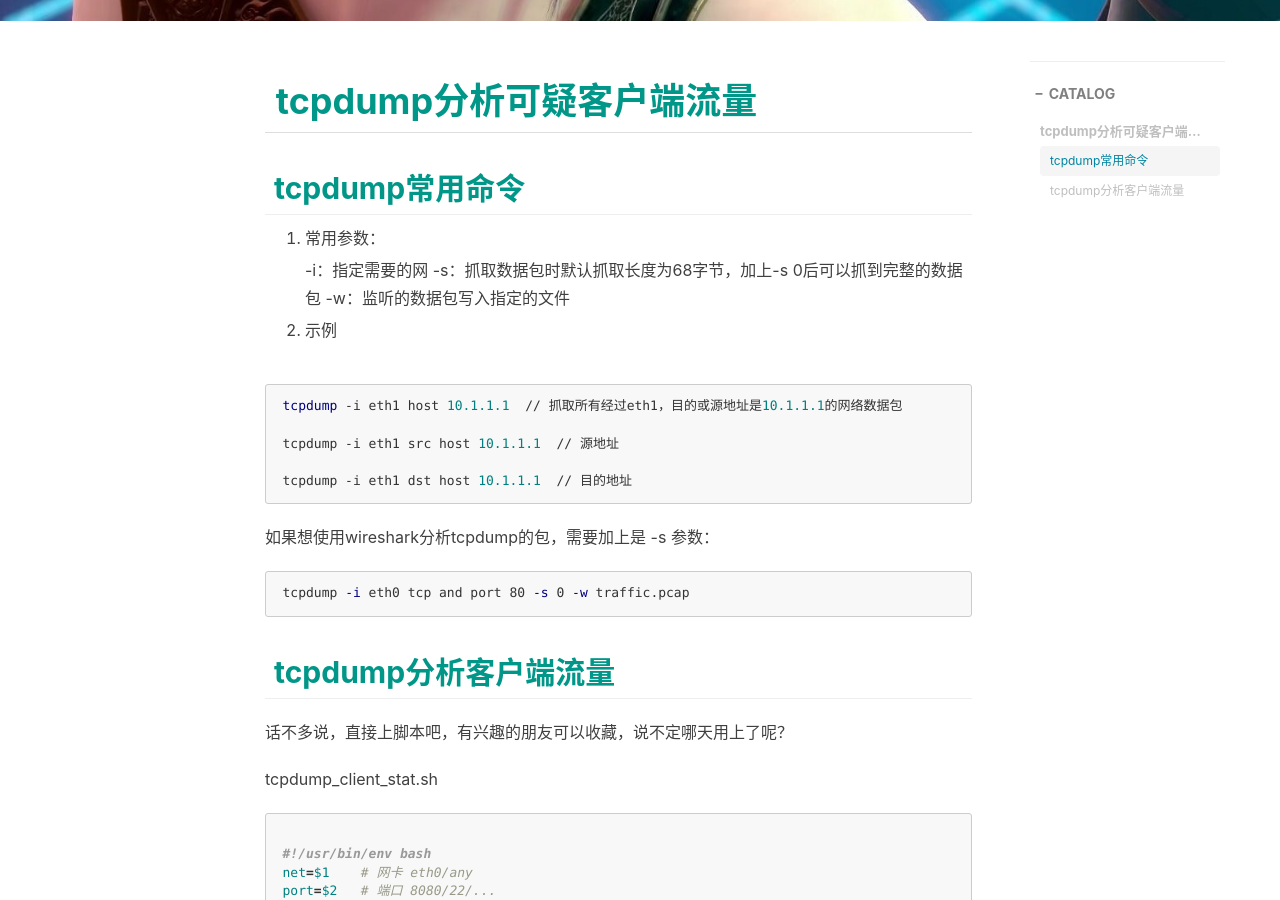
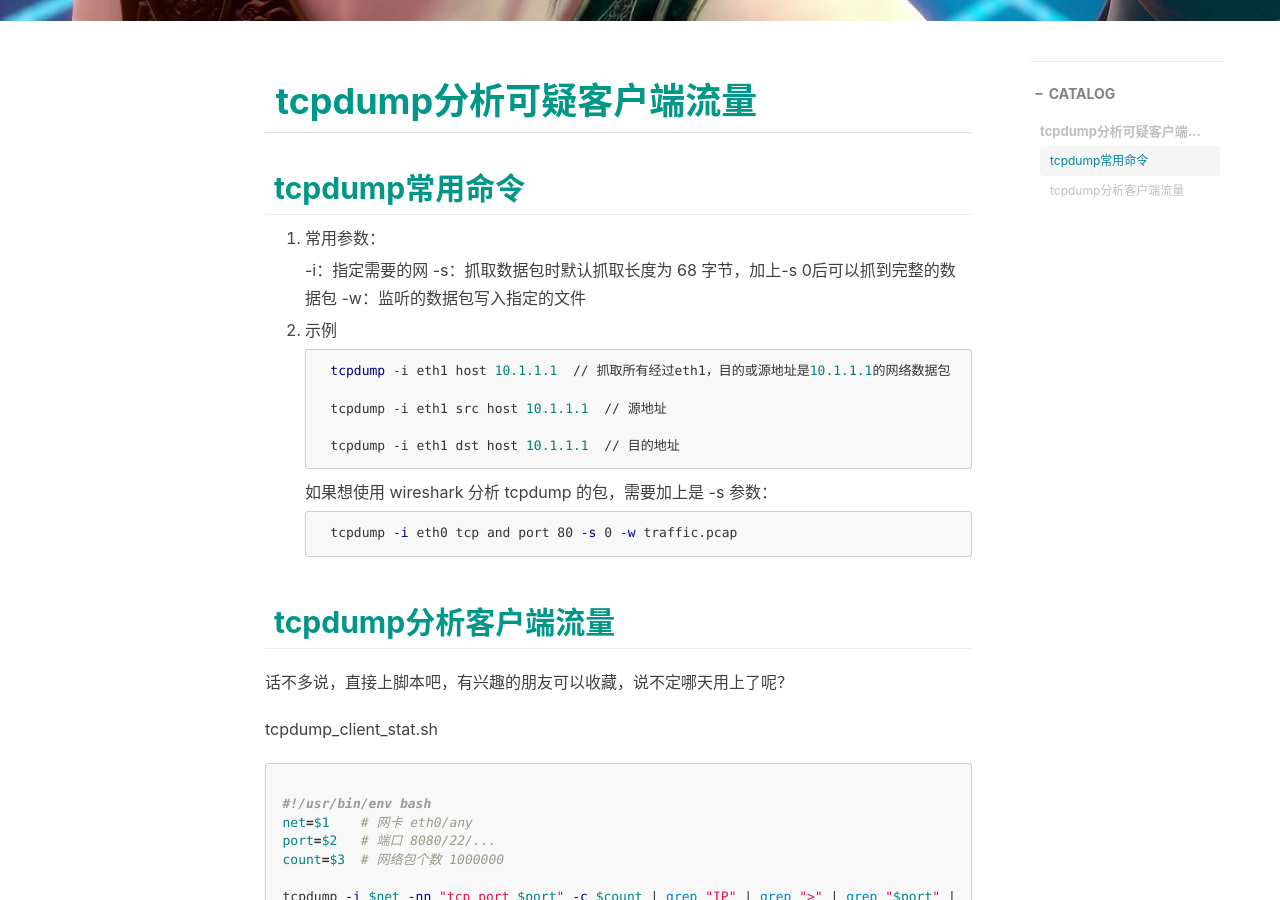
Before and after one commit to wangyapu/wangyapu.github.io, a Jekyll site: the page built from _posts/2020-05-26-tcpdump_client_stat.md, in a window 1280 px wide and 900 px high, scrolled down 613 px. Built offline with Jekyll 4.4.1, drawn with Linux system fonts in a browser that asks for light colours; nearby versions of some CDN libraries; comment, search, counter and statistics services are not loaded.

````diff
--- a/_posts/2020-05-26-tcpdump_client_stat.md
+++ b/_posts/2020-05-26-tcpdump_client_stat.md
@@ -16,24 +16,24 @@ tags:
 1. 常用参数：
 
     -i：指定需要的网
-    -s：抓取数据包时默认抓取长度为68字节，加上-s 0后可以抓到完整的数据包
+    -s：抓取数据包时默认抓取长度为 68 字节，加上-s 0后可以抓到完整的数据包
     -w：监听的数据包写入指定的文件
 
 2. 示例
 
-```
-tcpdump -i eth1 host 10.1.1.1  // 抓取所有经过eth1，目的或源地址是10.1.1.1的网络数据包
+    ```
+    tcpdump -i eth1 host 10.1.1.1  // 抓取所有经过eth1，目的或源地址是10.1.1.1的网络数据包
 
-tcpdump -i eth1 src host 10.1.1.1  // 源地址
+    tcpdump -i eth1 src host 10.1.1.1  // 源地址
 
-tcpdump -i eth1 dst host 10.1.1.1  // 目的地址
-```
+    tcpdump -i eth1 dst host 10.1.1.1  // 目的地址
+    ```
 
-如果想使用wireshark分析tcpdump的包，需要加上是 -s 参数：
+    如果想使用 wireshark 分析 tcpdump 的包，需要加上是 -s 参数：
 
-```bash
-tcpdump -i eth0 tcp and port 80 -s 0 -w traffic.pcap
-```
+    ```bash
+    tcpdump -i eth0 tcp and port 80 -s 0 -w traffic.pcap
+    ```
 
 ## tcpdump分析客户端流量
 
````
